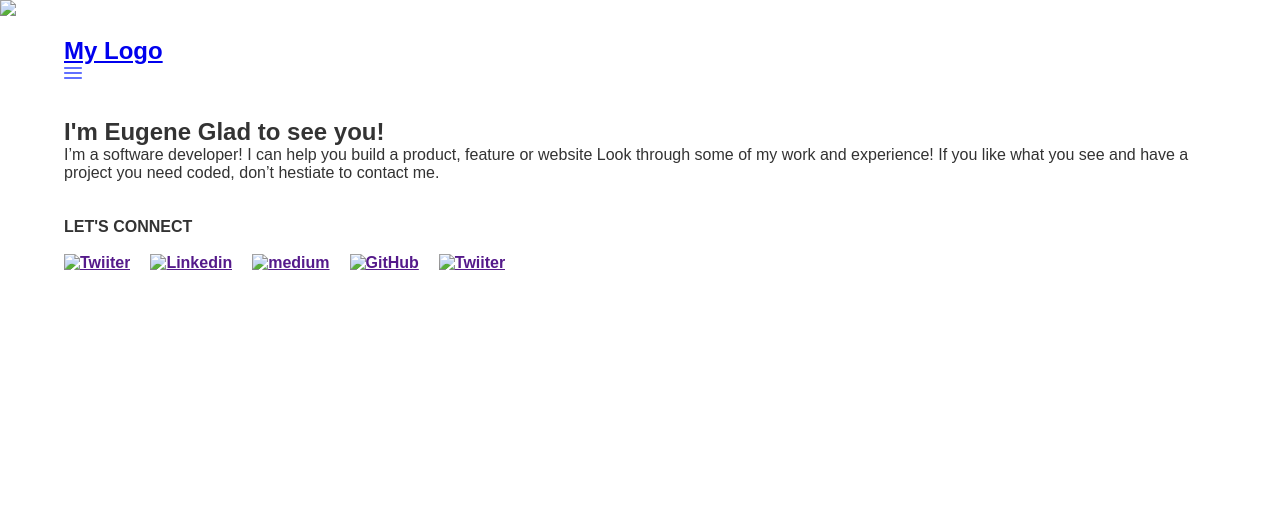
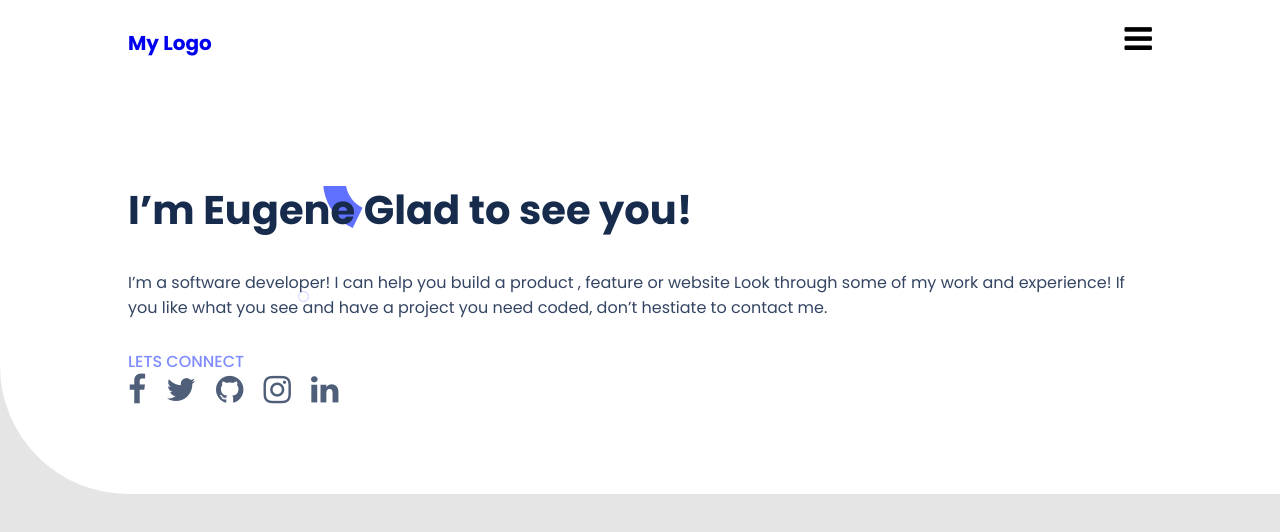
Before and after one commit to Eugeneiyukhun/My_Portfolio, a website: page index.html in a window 1280 px wide. Drawn offline with Linux system fonts and the light colour scheme.

Commit message:
modifies index.html

```diff
--- a/index.html
+++ b/index.html
@@ -1,51 +1,56 @@
 <!DOCTYPE html>
 <html lang="en">
+
 <head>
     <meta charset="UTF-8">
     <meta http-equiv="X-UA-Compatible" content="IE=edge">
     <meta name="viewport" content="width=device-width, initial-scale=1.0">
+    <link rel="preconnect" href="https://fonts.googleapis.com">
+    <link rel="preconnect" href="https://fonts.gstatic.com" crossorigin>
+    <link href="https://fonts.googleapis.com/css2?family=Poppins:wght@400;500;600;700&display=swap" rel="stylesheet">
     <link rel="stylesheet" href="styles.css">
     <link
-      href="https://fonts.googleapis.com/css?family=Poppins wght@400;500;600;700&display=stylesheet"/>
+      rel="stylesheet"
+      href="https://cdnjs.cloudflare.com/ajax/libs/font-awesome/4.7.0/css/font-awesome.min.css"
+    />
 
-    <link rel="stylesheet" href="https://cdnjs.cloudflare.com/ajax/libs/font-awesome/4.7.0/css/font-awesome.min.css"/>
-    <title>Document</title>
+    <title>My_Portfolio</title>
 </head>
+
 <body>
-  <img src="./assets/images/header-shapes mobile.svg"/>
     <header class="header">
-      <div class="header-container row">
-      <nav>
-          <a href="logo"><h2>My Logo</h2></a>
-          <svg width="18" height="12" viewBox="0 0 18 12" fill="none" xmlns="http://www.w3.org/2000/svg">
-            <path fill-rule="evenodd" clip-rule="evenodd" d="M0 1C0 0.447715 0.447715 0 1 0H17C17.5523 0 18 0.447715 18 1C18 1.55228 17.5523 2 17 2H1C0.447715 2 0 1.55228 0 1ZM0 6C0 5.44772 0.447715 5 1 5L17 5C17.5523 5 18 5.44772 18 6C18 6.55229 17.5523 7 17 7L1 7C0.447715 7 0 6.55228 0 6ZM1 10C0.447715 10 0 10.4477 0 11C0 11.5523 0.447715 12 1 12H17C17.5523 12 18 11.5523 18 11C18 10.4477 17.5523 10 17 10H1Z" fill="#6070FF"/>
-            </svg>
+        <div class="header-container">
+            <a href="#" class="logo">My Logo</a>
+            <nav class="nav">
+                <i class="fa fa-bars fa-2x"></i>
+            </nav>
+        </div>
+    </header>
 
-        </nav>
-      </div>
-    </header>
     <main class="main">
         <section class="section-hero">
-          <div class="hero-container row">
-            <br>
-            <h1>I'm Eugene Glad to see you!</h1>
-            <p>I’m a software developer! I can help you build a product,
-              feature or website Look through some of my work and experience!
-              If you like what you see and have a project you need coded,
-              don’t hestiate to contact me.</p>
-              <br>
-              <br>
-              <h4 class="connect">LET'S CONNECT<h4><br>
-              <section class="social-links">
-                <ul class="social-links">
-                    <a href=""><img src="./assets/images/twitter-icon.svg" alt="Twiiter"></a>
-                    <a href=""><img src="./assets/images/linkedin-icon.svg" alt="Linkedin"></a>
-                    <a href=""><img src="./assets/images/medium-icon.svg" alt="medium"></a>
-                    <a href=""><img src="./assets/images/github-icon.svg" alt="GitHub"></a>
-                    <a href=""><img src="./assets/images/Twitter-icon.svg" alt="Twiiter"></a>
-                </ul>
-            </section>
-          </div>
+            <div class="hero-container">
+                <h1>I’m Eugene Glad to see you!</h1>
+                <p>I’m a software developer! I can help you build a product , feature or website Look through some of my
+                    work and experience! If you like what you see and have a project you need coded, don’t hestiate to
+                    contact me.</p>
+                <div class="social-links">
+                    <h2>LETS CONNECT</h2>
+                    <ul>
+                        <li><i class="fa fa-facebook fa-2x"></i></li>
+                        <li><i class="fa fa-twitter fa-2x"></i></li>
+                        <li><i class="fa fa-github fa-2x"></i></li>
+                        <li><i class="fa fa-instagram fa-2x"></i></li>
+                        <li><i class="fa fa-linkedin fa-2x"></i></li>
+                    </ul>
+
+                </div>
+            </div>
+        </section>
+        <!-- <section class="section-works"></section>
+        <section class="section-skills"></section> -->
     </main>
+    <footer class="footer"></footer>
 </body>
+
 </html>
--- a/styles.css
+++ b/styles.css
@@ -1,39 +1,92 @@
-*,::before, ::after{
+*,
+*::before,
+*::after {
   margin: 0;
   padding: 0;
   box-sizing: border-box;
 }
+
 body {
   font-family: "Poppins", sans-serif;
   font-weight: 400;
-    color: #333;
-    background-image: url("./assets/images/header-shapes\ mobile.svg");
+  background-color: #e5e5e5;
 }
-.row {
-    width: 90%;
-    margin: 0 auto;
-    background-color: white;
-    width: 90%;
 
-}
 .header {
   height: 80px;
   display: flex;
   flex-direction: column;
   justify-content: center;
+}
 
+.section-hero {
+  background-color: white;
+  border-bottom-left-radius: 8rem;
 }
+
 .header-container {
   display: flex;
   justify-content: space-between;
+  padding: 10%;
+  background-color: white;
 }
+
+/* Hero section */
 .section-hero {
-    background-image: url("./assets/images/header-shapes\ mobile.svg");
-    min-height: 100vh;
-    background-repeat: no-reat;
-    background-position: center;
+  background-image: url("./image/header-shapes-mobile.svg");
+  background-repeat: no-repeat;
+  padding: 100px 0;
 }
-.social-links {
+
+.social-links > ul {
   display: flex;
-    gap: 20px
+  gap: 20px;
 }
+
+.social-links li {
+ list-style-type: none;
+}
+
+.hero-container {
+  padding: 0 10%;
+  display: flex;
+  flex-direction: column;
+  justify-content: center;
+  align-items: left;
+  gap: 30px;
+  text-align: left;
+}
+
+.hero-container h1 {
+  font-size: 40px;
+  color: #172b4d;
+}
+
+.hero-container p {
+  font-size: 16px;
+  color: #344563;
+}
+
+.social-links h2 {
+  font-weight: 500;
+font-size: 16px;
+line-height: 24px;
+    color: #7F8CFF;
+}
+
+.social-links li {
+  color:  #505F79;
+  height: 20px;
+
+}
+
+.social-links li:hover {
+  color:  #6070ff;
+}
+
+.logo {
+  font-weight: bold;
+  font-size: 20px;
+  text-decoration: none;
+  padding-top: 5px;
+}
```
Also changed, not shown: image/header-shapes-mobile.svg (added), 1 other file. Lines whose indentation alone changed are shown as unchanged.
